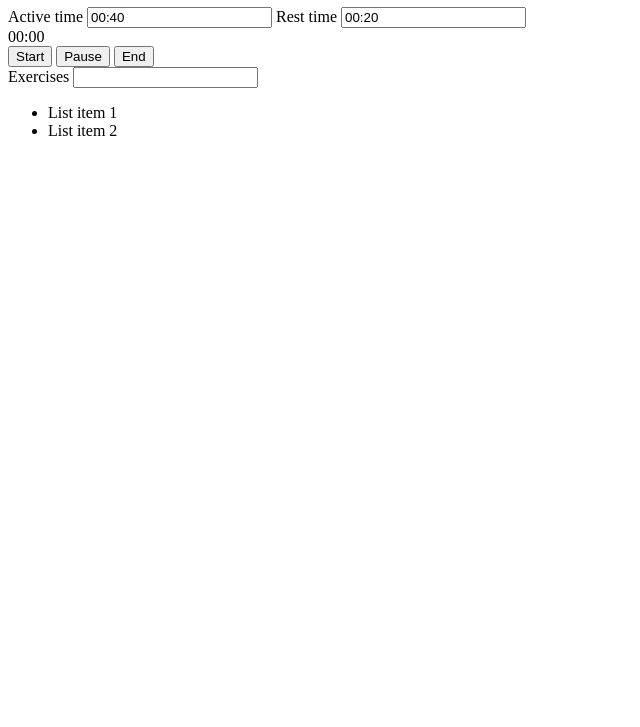
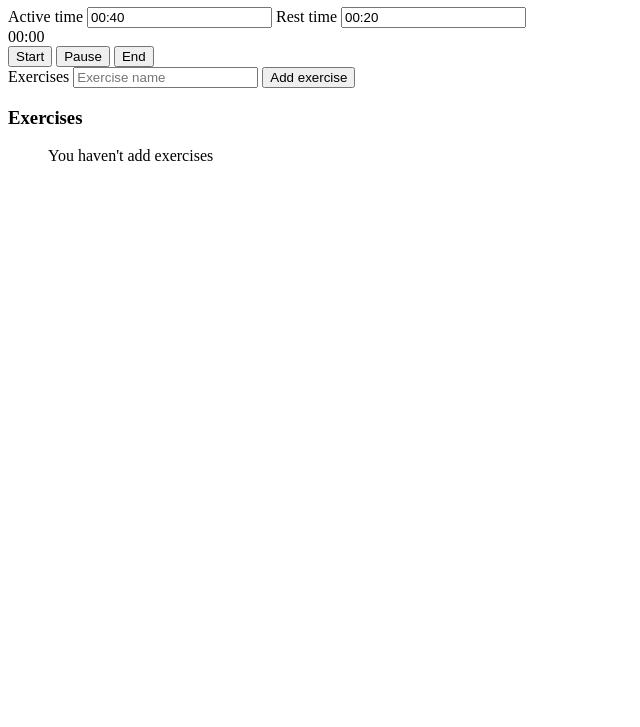
Before and after one commit to imlastrebor/workout-timer, a plain HTML site: page index.html in a window 1280 px wide. Shown: the part 73-800 px from the top of the page, without its empty margins (0-640 px from the left). Drawn offline with Linux system fonts and the light colour scheme.

Commit message:
Added ability to add exercises to exercise list

```diff
--- a/index.html
+++ b/index.html
@@ -4,7 +4,7 @@
     <meta charset="UTF-8">
     <meta http-equiv="X-UA-Compatible" content="IE=edge">
     <meta name="viewport" content="width=device-width, initial-scale=1.0">
-    <script src="main.js"></script>
+
     <title>Workout Timer</title>
 </head>
 <body>
@@ -24,12 +24,20 @@
         </div>
     </section>
     <section>
-        <label for="exercises">Exercises</label>
-        <input type="text" id="exercises">
-        <ul>
-            <li>List item 1</li>
-            <li>List item 2</li>
-        </ul>
+        <div>
+            <label for="exercises">Exercises</label>
+            <input type="text" id="exercises" placeholder="Exercise name">
+            <button onclick="addExercise()">Add exercise</button>
+            <div id="messageContainer"></div>
+        </div>
+        <div>
+            <h3>Exercises</h3>
+            <ul id="exerciseList">
+                <p id="messageExerciseListEmpty">You haven't add exercises</p>
+            </ul>
+        </div>
     </section>
+
 </body>
+    <script src="main.js" ></script>
 </html>
--- a/main.js
+++ b/main.js
@@ -1 +1,44 @@
-console.log("Hello!")
+
+
+let exerciseList = [];
+
+
+
+function addExercise() {
+
+    if (document.getElementById('exercises').value != '') {
+        // Empty ul and errorMessage
+        document.getElementById('exerciseList').innerHTML = '';
+        document.getElementById('messageContainer').innerHTML = '';
+
+
+        // Get the exercise name from input field
+        const exerciseInput = document.getElementById('exercises');
+        console.log(exerciseInput.value);
+
+        // Add exercise to array
+        exerciseList.push(exerciseInput.value);
+        console.log(exerciseList);
+
+        // Export items froms array and add items as li element to exerciseList
+        exerciseList.map((exercise) => {
+            const listElement = document.createElement('li');
+            listElement.textContent = exercise;
+            document.getElementById('exerciseList').appendChild(listElement);
+        });
+
+        // Empty input field
+        exerciseInput.value = '';
+
+    } else {
+
+        // Empty error message
+        document.getElementById('messageContainer').innerHTML = '';
+
+        // Create new p element for error message and add it to errorMessageContainer
+        const errorMessage = document.createElement('p');
+        errorMessage.textContent = 'You need to enter exercise!';
+        document.getElementById('messageContainer').appendChild(errorMessage);
+
+    }
+}
```
